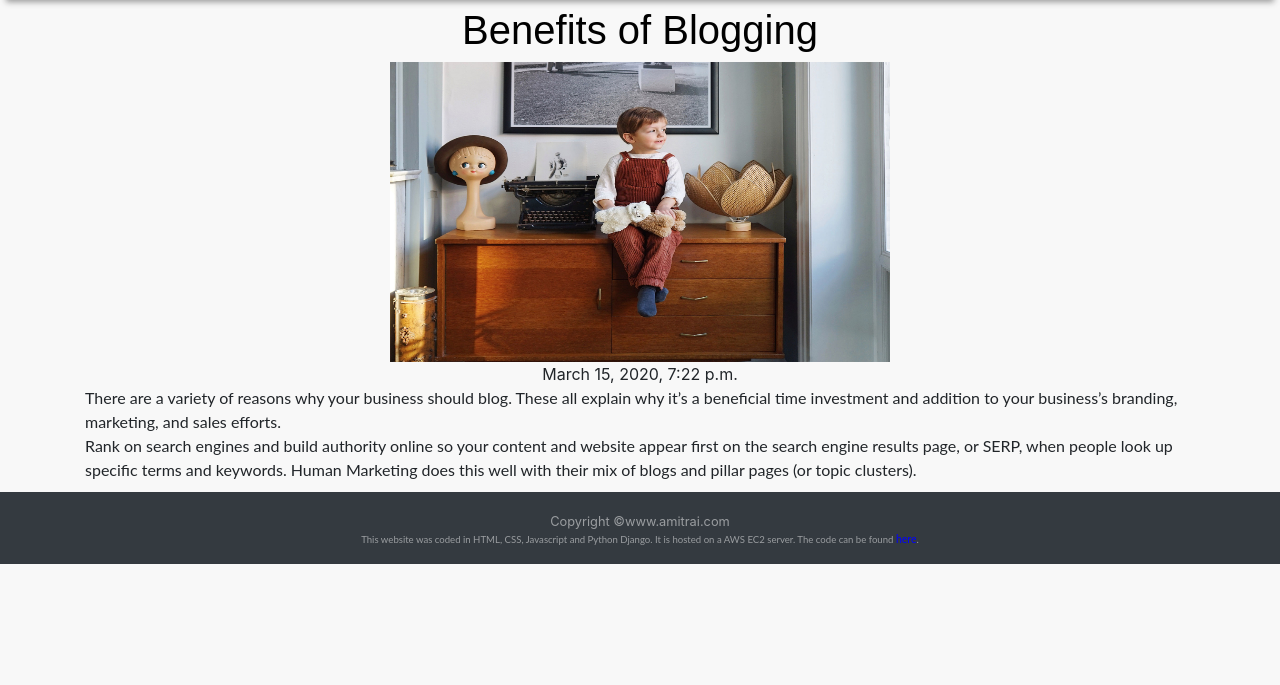
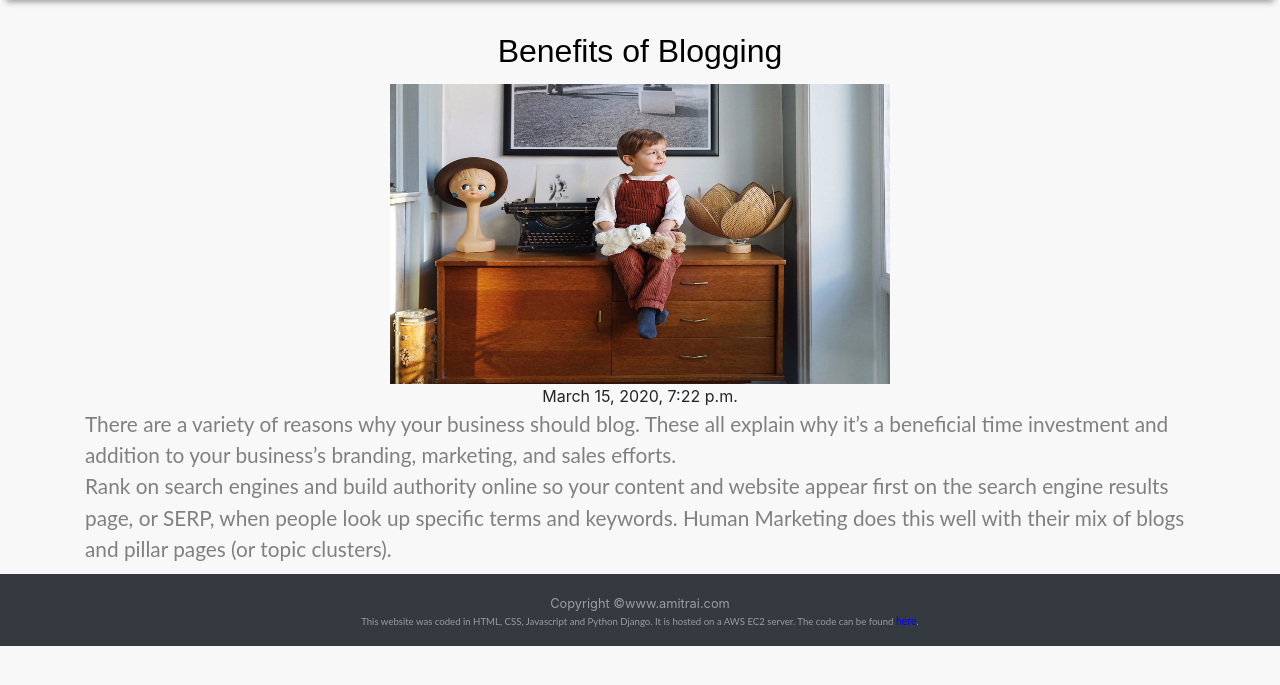
Before and after one commit to amitraikkr/blogproject, a Django app: page /post/2 in a window 1280 px wide. Shown: the part 74-759 px from the top of the page. Run offline with Django 3.2, Linux system fonts and the light colour scheme; data comes from the database, SQL or seed files in the repository; both versions use the stored data as it was after the commit; some libraries are stand-ins or nearby versions.

Commit message:
blog changes

```diff
--- a/blogsite/static/css/blog.css
+++ b/blogsite/static/css/blog.css
@@ -35,13 +35,14 @@
 
 .posttitle{
   font-family: 'Russo One', sans-serif;
-  font-size: 2.5em;
+  font-size: 1.5em;
   text-align: center;
 }
 
 .postcontent{
-  font-family: 'Montserrat';
-  font-size: 1.5em;
+  font-family: 'Georgia','Cambria','Times New Roman','Times',serif;
+  font-size: 1.15rem;
+  font-weight: 400;
 }
 
 .centerstage{
--- a/blogsite/static/css/main.css
+++ b/blogsite/static/css/main.css
@@ -25,6 +25,7 @@
 	font-family: 'Lato', sans-serif;
 	text-align: left;
 	margin:0px;
+
 }
 
 
--- a/blogsite/templates/blogsite/post_detail.html
+++ b/blogsite/templates/blogsite/post_detail.html
@@ -1,11 +1,11 @@
 {% extends 'blogsite/base.html' %}
 
 {% block content %}
-<div  class="container" style="margin-top:80px">
+<div  class="container" style="margin-top:100px">
 
 
 
-        <h1 class='posttitle loader' style="text-transform: none;line-height: 3rem;">{{ post.title }}</h1>
+        <h1 class='posttitle loader' style="text-transform: none;font-size: 2rem;font-family: 'Arial';font-weight: 400;line-height: 50px;">{{ post.title }}</h1>
 
         <div align="center">
         <img class="responsive" src="{{post.post_pic.url}}" style="height: 300px;width: 500px">
@@ -20,7 +20,7 @@
             <a class="btn btn-outline-dark" href="{% url 'post_publish' pk=post.pk %}">Publish</a>
         {% endif %}
 
-      <p class='postcontent' >{{ post.text|safe }}</p>
+      <div style="color: grey;font-size: 1.30rem;font-family: serif; text-align: justify-all;">{{ post.text|safe }}</div>
 
 
       {% if user.is_authenticated %}
```
Also changed, not shown: db.sqlite3, 1 other file.
